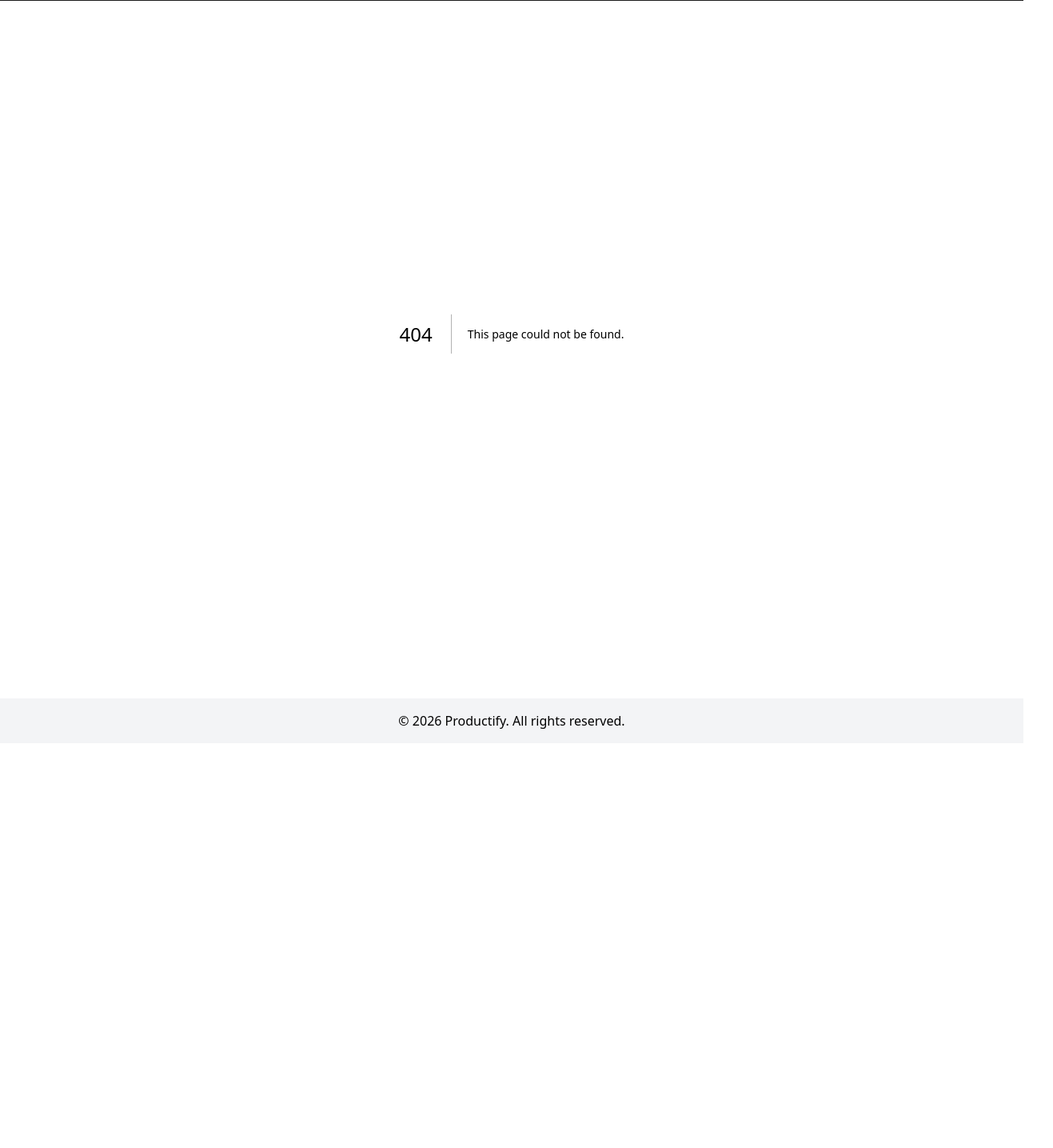
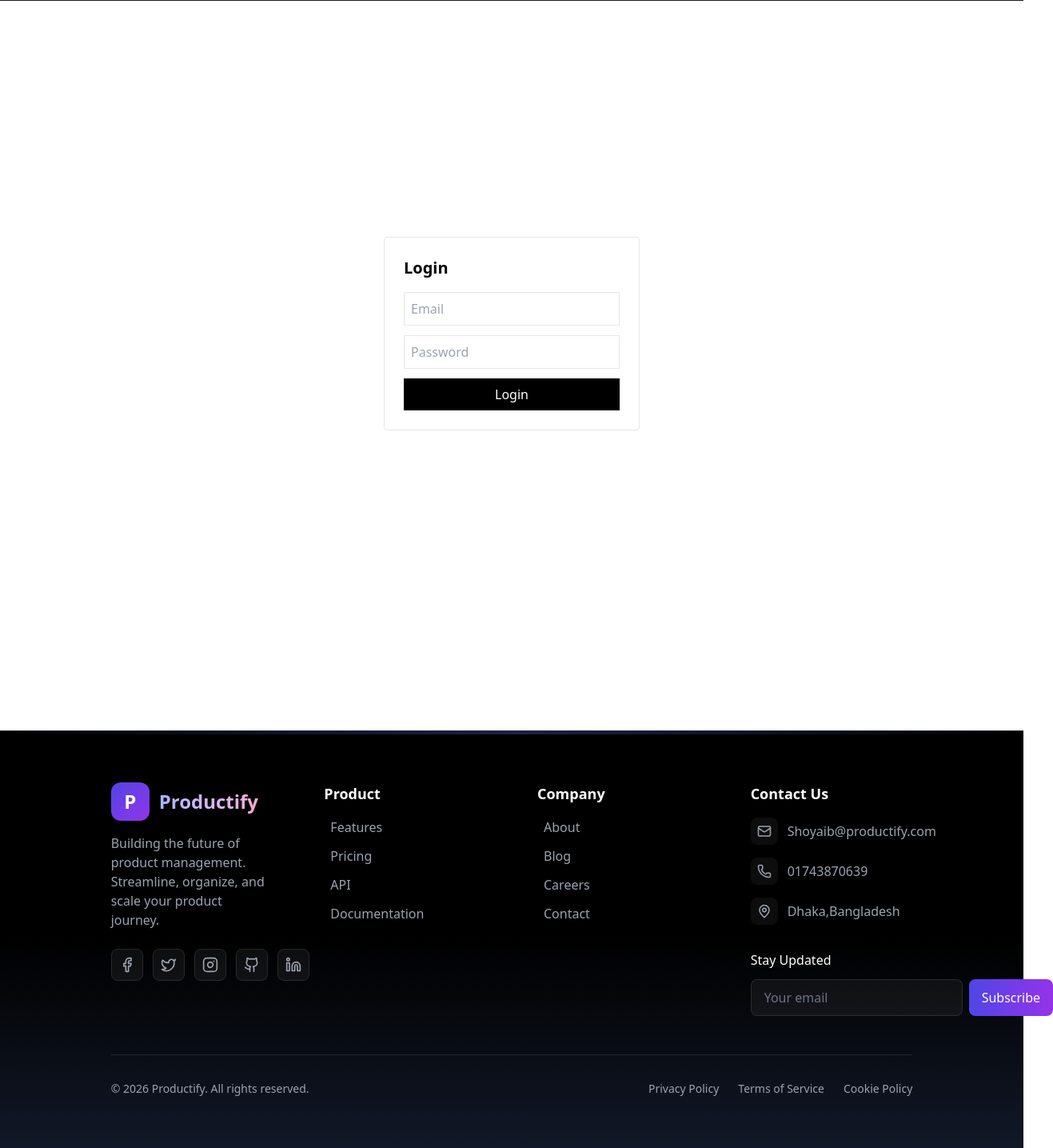
Before and after one commit to Shoybit/Productify, a Next.js app: page /login in a window 1280 px wide. Before the commit this address had no page. Shown: the part 80-1515 px from the top of the page at 80% size, 1317 px wide, since content can reach past the window. Before the commit the page ends 1009 px from the top, so only its background shows below. Built offline with nearby package versions, Linux system fonts and the light colour scheme.

Commit message:
footer update

```diff
--- /dev/null
+++ b/app/login/components/LoginForm.jsx
@@ -0,0 +1,46 @@
+"use client";
+
+import { useState } from "react";
+import { useRouter } from "next/navigation";
+
+export default function LoginForm() {
+  const [email, setEmail] = useState("");
+  const [password, setPassword] = useState("");
+  const router = useRouter();
+
+  const handleLogin = () => {
+    if (email === "admin@productify.com" && password === "123456") {
+      document.cookie = "auth=true; path=/";
+      router.push("/products");
+    } else {
+      alert("Invalid credentials");
+    }
+  };
+
+  return (
+    <div className="border p-6 rounded w-80">
+      <h2 className="text-xl font-bold mb-4">Login</h2>
+
+      <input
+        type="email"
+        placeholder="Email"
+        className="border w-full mb-3 p-2"
+        onChange={(e) => setEmail(e.target.value)}
+      />
+
+      <input
+        type="password"
+        placeholder="Password"
+        className="border w-full mb-3 p-2"
+        onChange={(e) => setPassword(e.target.value)}
+      />
+
+      <button
+        onClick={handleLogin}
+        className="bg-black text-white w-full py-2"
+      >
+        Login
+      </button>
+    </div>
+  );
+}
--- /dev/null
+++ b/app/login/page.jsx
@@ -0,0 +1,9 @@
+import LoginForm from "./components/LoginForm";
+
+export default function LoginPage() {
+  return (
+    <div className="flex justify-center items-center h-screen">
+      <LoginForm/>
+    </div>
+  );
+}
--- a/components/Footer.jsx
+++ b/components/Footer.jsx
@@ -1,8 +1,152 @@
+import { Facebook, Twitter, Instagram, Github, Linkedin, Mail, MapPin, Phone } from "lucide-react";
+import Link from "next/link";
 
 export default function Footer() {
+  const footerLinks = {
+    Product: [
+      { label: "Features", href: "/features" },
+      { label: "Pricing", href: "/pricing" },
+      { label: "API", href: "/api" },
+      { label: "Documentation", href: "/docs" },
+    ],
+    Company: [
+      { label: "About", href: "/about" },
+      { label: "Blog", href: "/blog" },
+      { label: "Careers", href: "/careers" },
+      { label: "Contact", href: "/contact" },
+    ],
+
+  };
+
+  const socialLinks = [
+    { icon: <Facebook size={20} />, href: "https://facebook.com", label: "Facebook" },
+    { icon: <Twitter size={20} />, href: "https://twitter.com", label: "Twitter" },
+    { icon: <Instagram size={20} />, href: "https://instagram.com", label: "Instagram" },
+    { icon: <Github size={20} />, href: "https://github.com", label: "GitHub" },
+    { icon: <Linkedin size={20} />, href: "https://linkedin.com", label: "LinkedIn" },
+  ];
+
+  const contactInfo = [
+    { icon: <Mail size={18} />, text: "Shoyaib@productify.com" },
+    { icon: <Phone size={18} />, text: "01743870639" },
+    { icon: <MapPin size={18} />, text: "Dhaka,Bangladesh" },
+  ];
+
   return (
-    <footer className="bg-gray-100 text-center py-4 mt-10">
-      <p>© 2026 Productify. All rights reserved.</p>
+    <footer className="relative mt-20 border-t border-white/10 bg-gradient-to-b from-black via-black to-gray-900">
+      {/* Gradient accent */}
+      <div className="absolute top-0 left-0 right-0 h-1 bg-gradient-to-r from-transparent via-indigo-500 to-transparent opacity-30"></div>
+
+      {/* Main footer */}
+      <div className="mx-auto w-10/12 px-4 py-12 sm:px-6 lg:px-8 lg:py-16">
+        <div className="grid grid-cols-1 gap-10 lg:grid-cols-4 lg:gap-16">
+          {/* Brand section */}
+          <div className="lg:col-span-1">
+            <Link href="/" className="inline-flex items-center gap-3">
+              <div className="flex h-12 w-12 items-center justify-center rounded-xl bg-gradient-to-br from-indigo-600 to-purple-600">
+                <span className="text-2xl font-black text-white">P</span>
+              </div>
+              <span className="text-2xl font-black bg-gradient-to-r from-indigo-300 via-purple-300 to-pink-300 bg-clip-text text-transparent">
+                Productify
+              </span>
+            </Link>
+            <p className="mt-4 text-gray-400 max-w-xs">
+              Building the future of product management. Streamline, organize, and scale your product journey.
+            </p>
+
+            {/* Social links */}
+            <div className="mt-6 flex gap-3">
+              {socialLinks.map((social) => (
+                <a
+                  key={social.label}
+                  href={social.href}
+                  target="_blank"
+                  rel="noopener noreferrer"
+                  className="group relative rounded-lg p-2.5 bg-white/5 hover:bg-white/10 transition-all duration-300"
+                  aria-label={social.label}
+                >
+                  <div className="text-gray-400 group-hover:text-white transition-colors">
+                    {social.icon}
+                  </div>
+                  <div className="absolute inset-0 rounded-lg border border-white/10 group-hover:border-white/20 transition-colors"></div>
+                </a>
+              ))}
+            </div>
+          </div>
+
+          {/* Quick links */}
+          {Object.entries(footerLinks).map(([category, links]) => (
+            <div key={category}>
+              <h3 className="font-semibold text-white text-lg mb-4">{category}</h3>
+              <ul className="space-y-3">
+                {links.map((link) => (
+                  <li key={link.label}>
+                    <Link
+                      href={link.href}
+                      className="text-gray-400 hover:text-white transition-colors duration-200 flex items-center gap-2 group"
+                    >
+                      <div className="h-0.5 w-0 group-hover:w-3 bg-gradient-to-r from-indigo-500 to-purple-500 transition-all duration-300"></div>
+                      {link.label}
+                    </Link>
+                  </li>
+                ))}
+              </ul>
+            </div>
+          ))}
+
+          {/* Contact info */}
+          <div>
+            <h3 className="font-semibold text-white text-lg mb-4">Contact Us</h3>
+            <div className="space-y-4">
+              {contactInfo.map((info, index) => (
+                <div key={index} className="flex items-center gap-3 text-gray-400">
+                  <div className="rounded-lg bg-white/5 p-2">
+                    {info.icon}
+                  </div>
+                  <span className="hover:text-white transition-colors">{info.text}</span>
+                </div>
+              ))}
+            </div>
+
+            {/* Newsletter */}
+            <div className="mt-8">
+              <h4 className="font-medium text-white mb-3">Stay Updated</h4>
+              <div className="flex gap-2">
+                <input
+                  type="email"
+                  placeholder="Your email"
+                  className="flex-1 rounded-lg border border-white/10 bg-white/5 px-4 py-2.5 text-white placeholder-gray-500 focus:border-indigo-500 focus:outline-none focus:ring-1 focus:ring-indigo-500"
+                />
+                <button className="rounded-lg bg-gradient-to-r from-indigo-600 to-purple-600 px-4 py-2.5 font-medium text-white hover:from-indigo-500 hover:to-purple-500 transition-all duration-300">
+                  Subscribe
+                </button>
+              </div>
+            </div>
+          </div>
+        </div>
+
+        {/* Bottom bar */}
+        <div className="mt-12 border-t border-white/10 pt-8">
+          <div className="flex flex-col items-center justify-between gap-4 md:flex-row">
+            <p className="text-gray-400 text-sm">
+              © {new Date().getFullYear()} Productify. All rights reserved.
+            </p>
+
+            <div className="flex items-center gap-6">
+              <Link href="/privacy" className="text-sm text-gray-400 hover:text-white transition-colors">
+                Privacy Policy
+              </Link>
+              <Link href="/terms" className="text-sm text-gray-400 hover:text-white transition-colors">
+                Terms of Service
+              </Link>
+              <Link href="/cookies" className="text-sm text-gray-400 hover:text-white transition-colors">
+                Cookie Policy
+              </Link>
+            </div>
+          </div>
+
+        </div>
+      </div>
     </footer>
   );
 }
```
